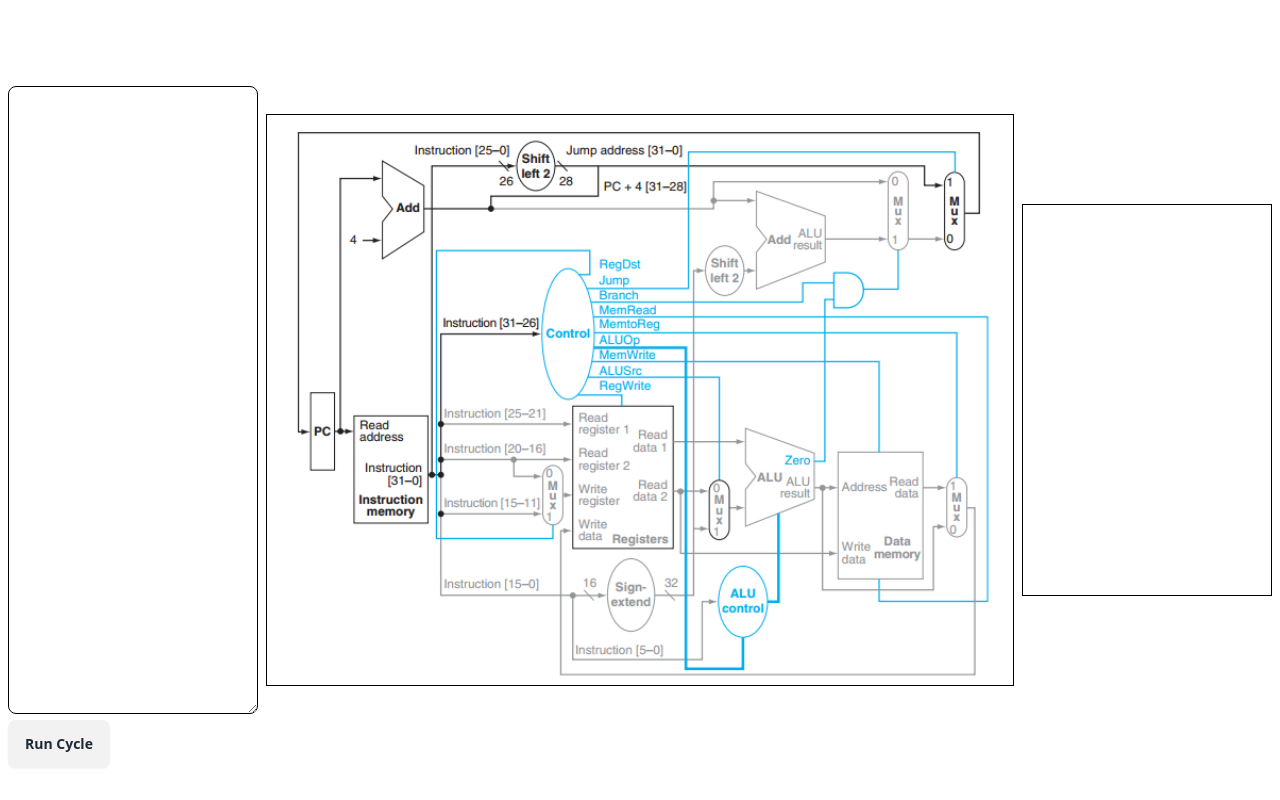
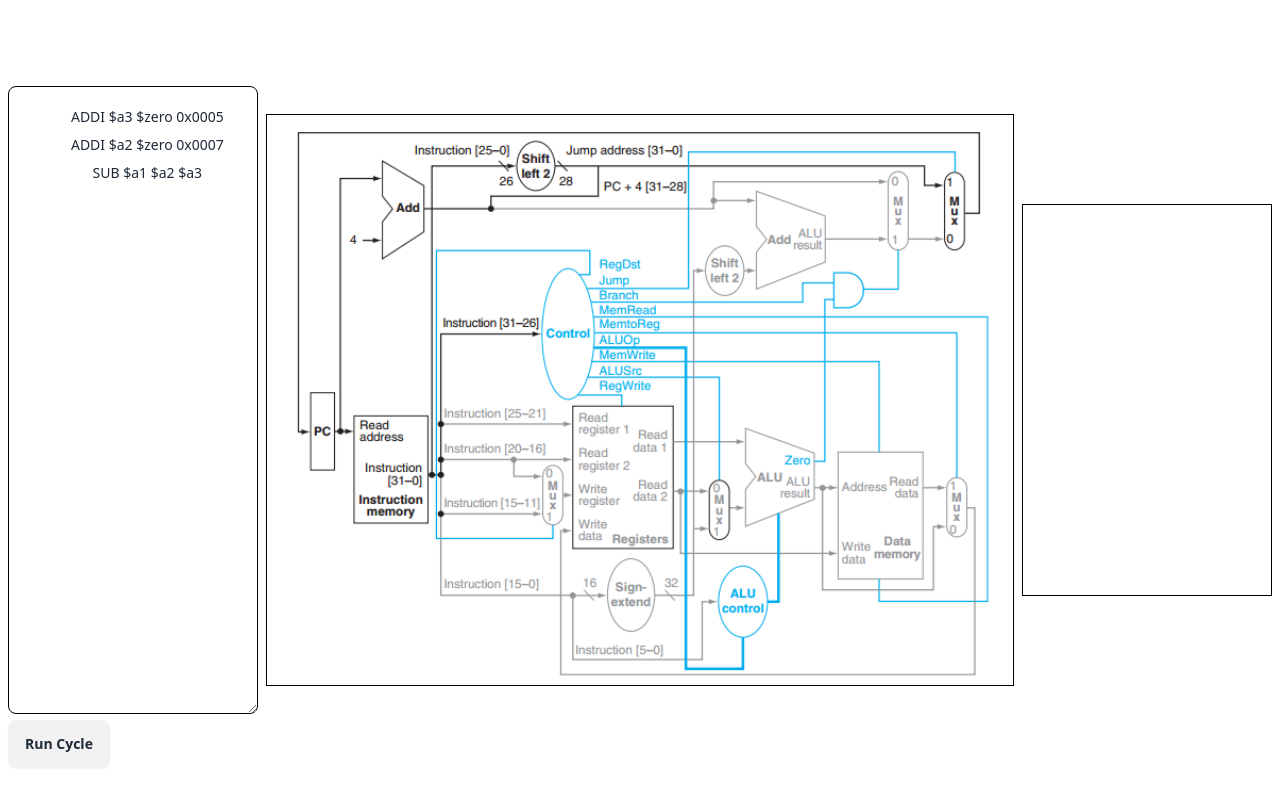
Before and after one commit to noahsmiths/mips-datapath, a website built with Parcel: page src/index.html in a window 1280 px wide. Built offline with nearby package versions, Linux system fonts and the light colour scheme.

Commit message:
Add hardcoded default instructions

```diff
--- a/src/index.html
+++ b/src/index.html
@@ -8,7 +8,11 @@
 <body>
   <div id="app" class="w-full h-screen flex justify-center items-center gap-2 p-2">
     <div class="w-1/5 h-4/5">
-      <textarea class="w-full h-full p-4 text-center textarea textarea-bordered border-black" spellcheck="false" id="instructions"></textarea>
+      <textarea class="w-full h-full p-4 text-center textarea textarea-bordered border-black" spellcheck="false" id="instructions">
+        ADDI $a3 $zero 0x0005
+        ADDI $a2 $zero 0x0007
+        SUB $a1 $a2 $a3
+      </textarea>
       <div class="w-full flex-flow justify-around">
         <div class="btn" id="run-cycle-button">Run Cycle</div>
       </div>
```
